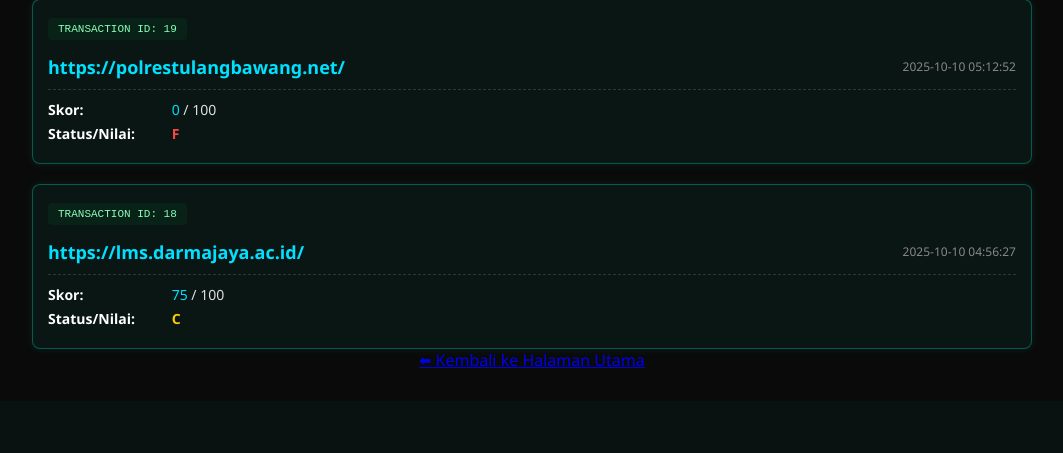
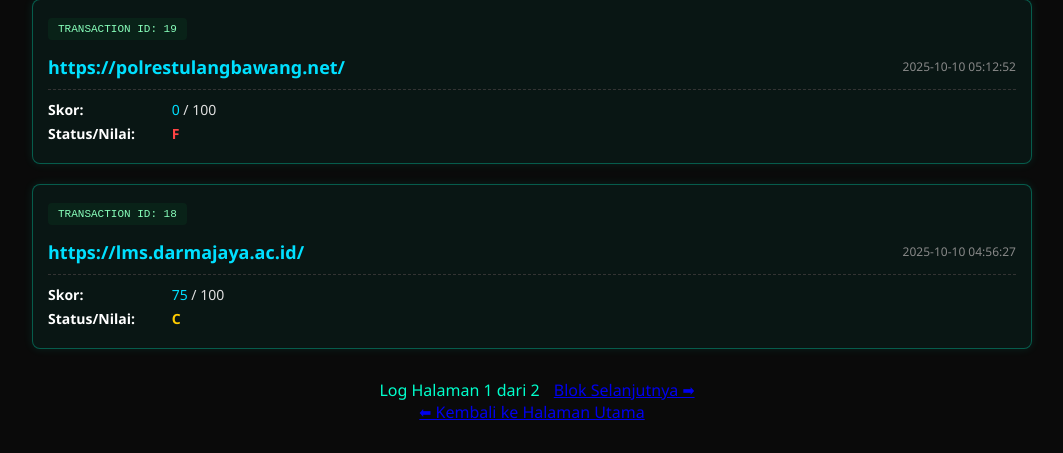
Before and after one commit to FebriOsht/Cyber-Web-Scanner, a Flask app: page /history in a window 1280 px wide. Shown: the part 3448-3901 px from the top of the page, without its empty margins (108-1171 px from the left). Before the commit the page ends 3816 px from the top, so only its background shows below. Run offline with Flask 3, Linux system fonts and the light colour scheme; data comes from the database, SQL or seed files in the repository.

Commit message:
Update history.html

```diff
--- a/templates/history.html
+++ b/templates/history.html
@@ -205,6 +205,26 @@
     <p class="empty">Belum ada riwayat pemindaian yang tersedia.</p>
     {% endif %}
 
+    {% if total_pages > 1 %}
+    <div class="pagination" style="text-align: center; margin-top: 30px;">
+        {% if page > 1 %}
+        <a href="{{ url_for('history', page=page-1) }}" style="margin-right: 15px;">
+            ⬅ Blok Sebelumnya
+        </a>
+        {% endif %}
+
+        <span style="font-size: 16px; margin: 0 10px; color: #00ffcc;">
+            Log Halaman {{ page }} dari {{ total_pages }}
+        </span>
+
+        {% if page < total_pages %}
+        <a href="{{ url_for('history', page=page+1) }}">
+            Blok Selanjutnya ➡
+        </a>
+        {% endif %}
+    </div>
+    {% endif %}
+
     <div style="text-align: center;">
         <a href="/">⬅ Kembali ke Halaman Utama</a>
     </div>
```
